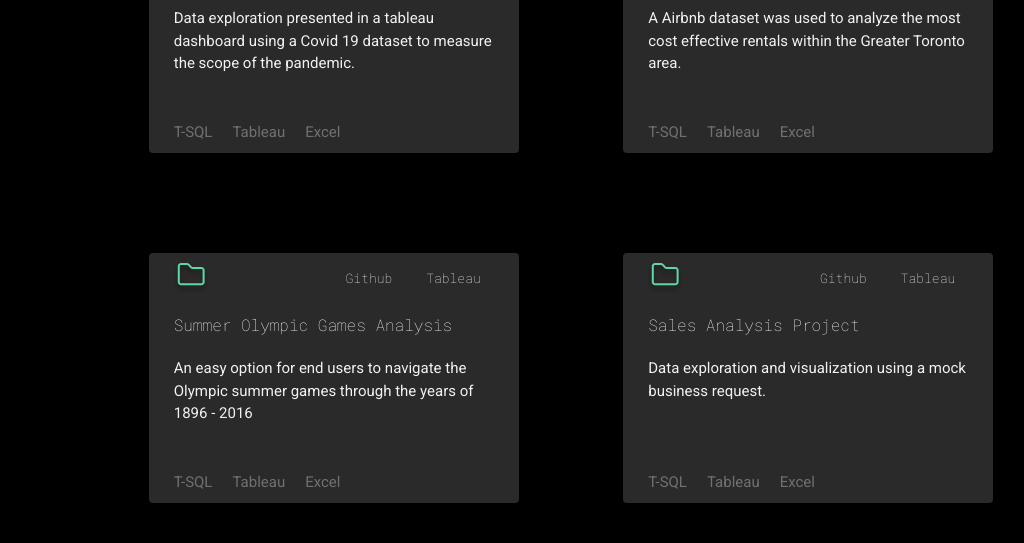
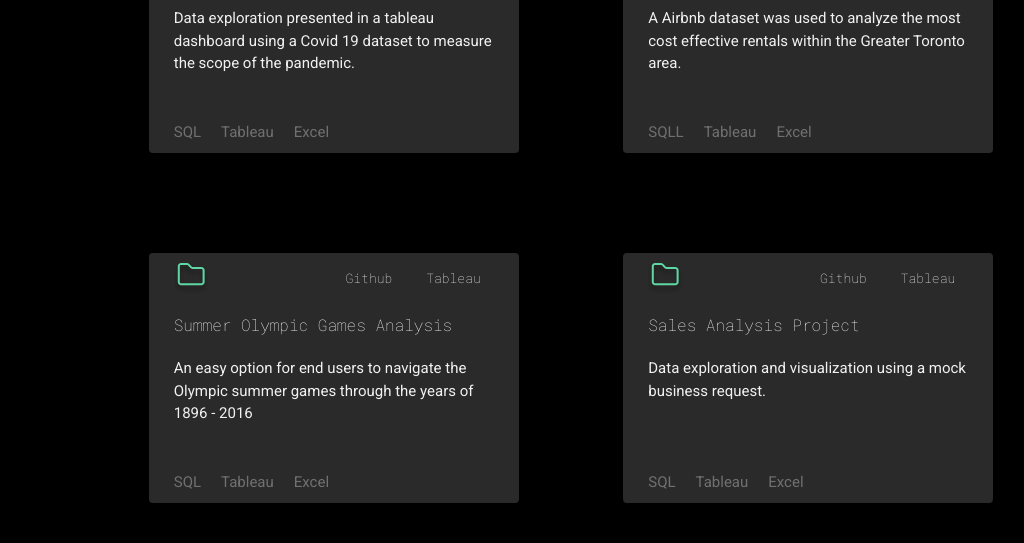
Before and after one commit to JonathanTeape/JT, a plain HTML site: page index.html in a window 1280 px wide. Shown: the part 1941-2484 px from the top of the page, without its empty margins (69-1093 px from the left). Drawn offline with nearby package versions, Linux system fonts and the light colour scheme; a script that the page names is missing.

Commit message:
Update index.html

```diff
--- a/index.html
+++ b/index.html
@@ -135,7 +135,7 @@
                     Covid 19 dataset to measure the scope of the pandemic.
                 </div>
                 <ul id=projTechContainer>
-                    <li class="projTech white_txt roboto">T-SQL</li>
+                    <li class="projTech white_txt roboto">SQL</li>
                     <li class="projTech white_txt roboto">Tableau</li>
                     <li class="projTech white_txt roboto">Excel</li>
                 </ul>
@@ -153,7 +153,7 @@
                 <div class="grey2 roboto" id="description">A Airbnb dataset was used to analyze the most cost effective
                     rentals within the Greater Toronto area.</div>
                 <ul id=projTechContainer>
-                    <li class="projTech white_txt roboto">T-SQL</li>
+                    <li class="projTech white_txt roboto">SQLL</li>
                     <li class="projTech white_txt roboto">Tableau</li>
                     <li class="projTech white_txt roboto">Excel</li>
                 </ul>
@@ -171,7 +171,7 @@
                 <div class="grey2 roboto" id="description">An easy option for end users to navigate the Olympic summer
                     games through the years of 1896 - 2016 </div>
                 <ul id=projTechContainer>
-                    <li class="projTech white_txt roboto">T-SQL</li>
+                    <li class="projTech white_txt roboto">SQL</li>
                     <li class="projTech white_txt roboto">Tableau</li>
                     <li class="projTech white_txt roboto">Excel</li>
                 </ul>
@@ -189,7 +189,7 @@
                 <div class="grey2 roboto" id="description">Data exploration and visualization using a mock business
                     request. <br></br></div>
                 <ul id=projTechContainer>
-                    <li class="projTech white_txt roboto">T-SQL</li>
+                    <li class="projTech white_txt roboto">SQL</li>
                     <li class="projTech white_txt roboto">Tableau</li>
                     <li class="projTech white_txt roboto">Excel</li>
                 </ul>
```
